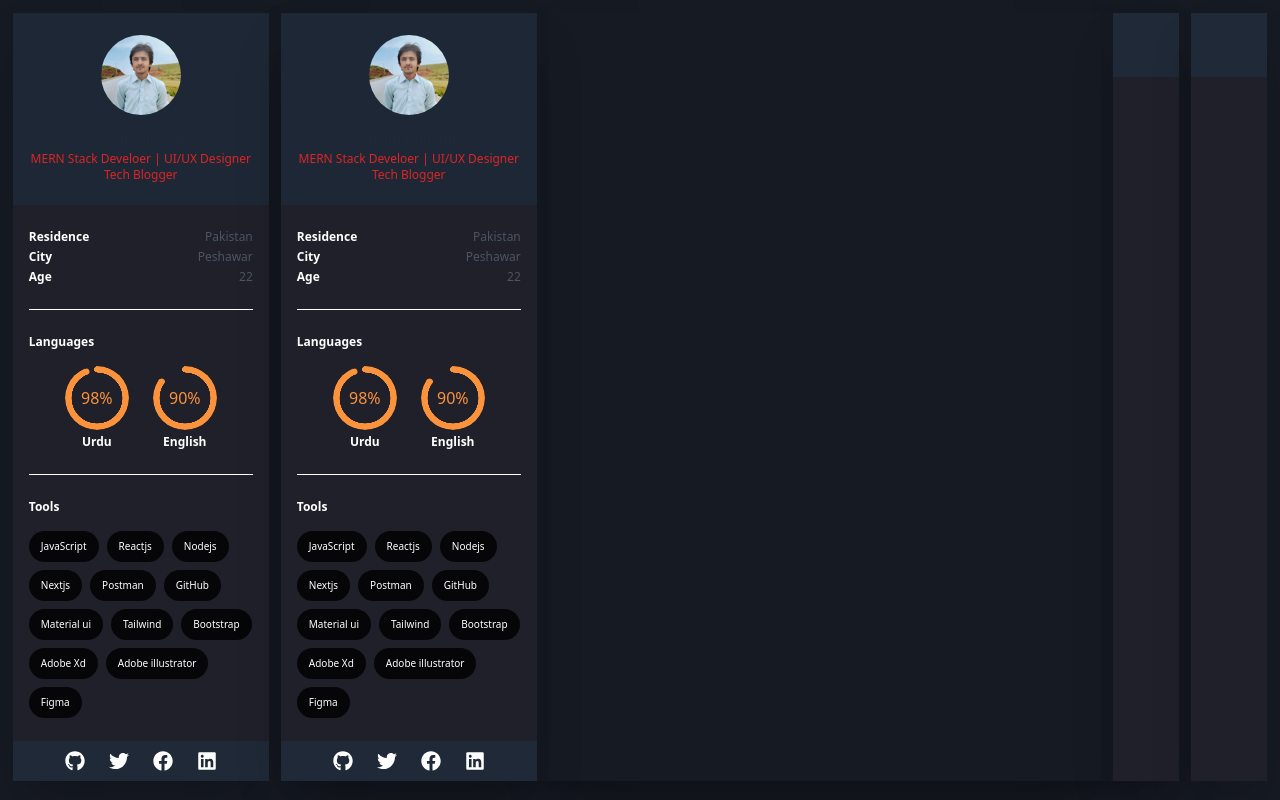
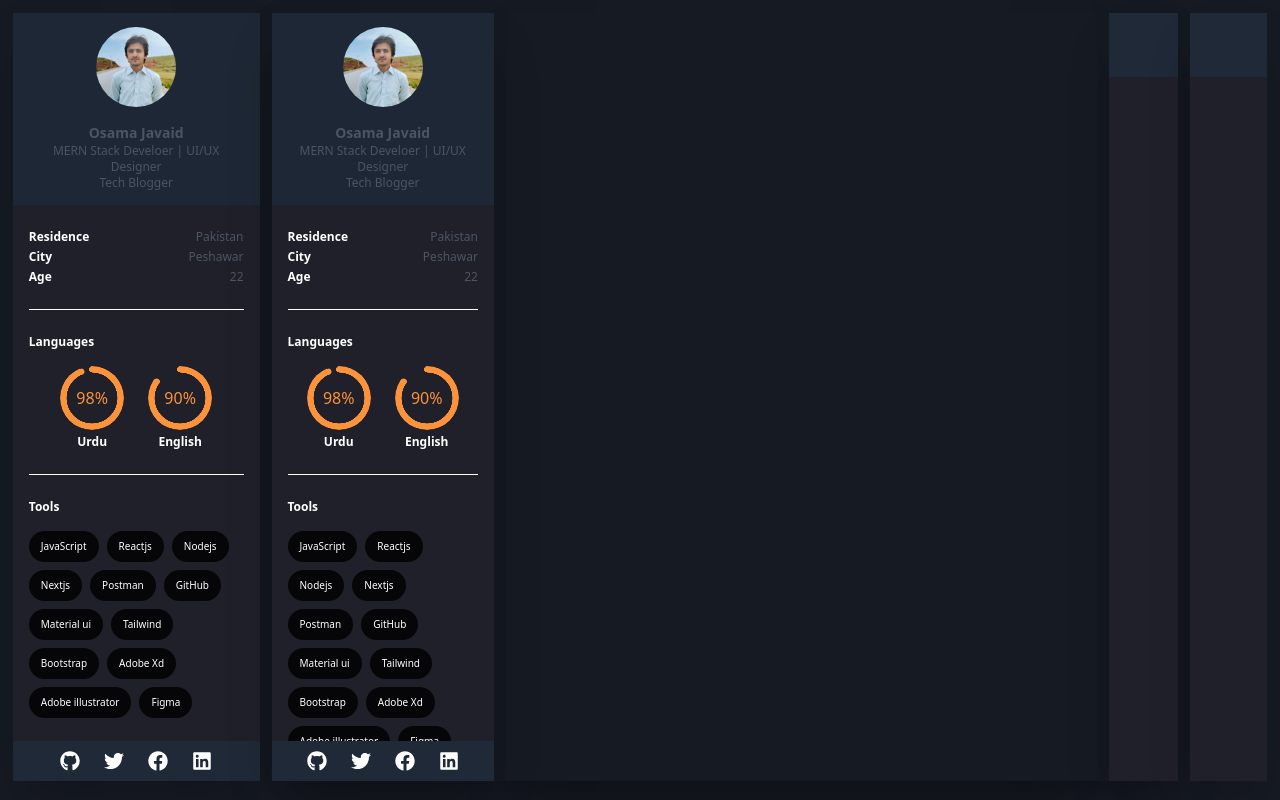
Before and after one commit to velocity-forge/Portfolio, a Next.js app: page /layout in a window 1280 px wide. Built offline with nearby package versions, Linux system fonts and the light colour scheme.

Commit message:
stucked at scrolling

```diff
--- a/components/Intro/Intro.jsx
+++ b/components/Intro/Intro.jsx
@@ -10,13 +10,13 @@ import Tools from './Tools'
 const Intro = () => {
 
     return (
-        <div className="w-64 h-full overflow-hidden relative bg-[#20202A] shadow-2xl z-[300] flex flex-col">
+        <>
             {/* fixed at top */}
             <div className="headerr z-50 absolute bg-gray-800 bg-opacity-90 backdrop-blur-sm inset-y-0 h-48 top-0 flex items-center justify-center w-full flex-col px-4 gap-y-4">
                 <img className='w-20 h-20 rounded-full' src='images/osama.jpg' alt="" />
                 <div className="flex flex-col items-center justify-center">
-                    <span className='text-red text-sm font-bold break-normal'>Osama Javaid </span>
-                    <span className='text-xs text-red-600 text-center'>MERN Stack Develoer | UI/UX Designer <br /> Tech Blogger </span>
+                    <span className='text-gray-600 text-sm font-bold break-normal'>Osama Javaid </span>
+                    <span className='text-xs text-gray-600 text-center'>MERN Stack Develoer | UI/UX Designer <br /> Tech Blogger </span>
                 </div>
             </div>
 
@@ -37,7 +37,7 @@ const Intro = () => {
                 <div className=""><FaLinkedin /></div>
             </div>
 
-        </div>
+        </>
     )
 }
 
--- a/components/Nav/Nav.jsx
+++ b/components/Nav/Nav.jsx
@@ -9,7 +9,7 @@ import NavItem from './NavItem'
 
 const Nav = ({ setOpen }) => {
     return (
-        <div className="absolute flex flex-col justify-center inset-y-0 right-0 w-64 h-full bg-[#20202A] shadow-2xl">
+        <div className="absolute z-[100] flex flex-col justify-center inset-y-0 right-0 w-64 h-full bg-[#20202A] shadow-2xl">
             <div onClick={e => setOpen(false)} className="flex absolute top-0 w-full items-center justify-center text-2xl h-16 bg-gray-800">
                 <ImCross />
             </div>
--- a/pages/home.jsx
+++ b/pages/home.jsx
@@ -2,7 +2,7 @@ import Typewriter from 'typewriter-effect';
 
 const home = () => {
     return (
-        <div className="PARENT">
+        <div className="PARENT -z-10">
             <div
                 className="relative backdrop-blur-sm w-full h-72 bg-fixed z-10"
                 style={{
--- a/pages/layout.js
+++ b/pages/layout.js
@@ -5,25 +5,28 @@ import { useState } from 'react'
 
 export default function Layout({ children }) {
     const [open, setOpen] = useState(false)
+    const [left, setLeft] = useState(false)
 
     return (
+        <>
 
-        <div className="h-[96vh] flex justify-between gap-x-3 select-none">
-            <div className="hidden lg:block">
+            <div className="h-[96vh] flex flex-col select-none">
+                <div className="lg:hidden">
+                    <div className="bg-red-600  w-full h-10 flex items-center justify-between px-2 lg:hidden">
+                        <div className="" onClick={e => setLeft(!left)}>
+                            <CgMenuRightAlt />
+                        </div>
+                        <div className="" onClick={e => setLeft(!left)}>
+                            <CgMenuRightAlt />
+                        </div>
+                    </div>
+                </div>
+                <div className=" lg:flex relative h-full justify-between gap-x-3">
+                    <div className={`w-64 h-full overflow-hidden bg-[#20202A] shadow-2xl z-[300] flex flex-col absolute lg:relative lg:block ${left ? 'block' : 'hidden'}`}>
                         <Intro />
                     </div>
                     <div className="w-full lg:w-9/12 shadow-2xl">
-                <div className="bg-red-600  w-full h-10 flex items-center justify-between px-2 lg:hidden">
-                    <div className="" onClick={e => setOpen(!open)}>
-                        <CgMenuRightAlt />
-                    </div>
-                    {/* <div className='reative'> */}
-                    {/* </div> */}
-                    <div className="">
-                        <CgMenuRightAlt />
-                    </div>
-                </div>
-                {open && <Intro />}
+
                         {children}
                     </div>
                     <div className="hidden lg:block w-20 relative bg-[#20202A] shadow-2xl">
@@ -33,6 +36,31 @@ export default function Layout({ children }) {
                         {open && <Nav setOpen={setOpen} />}
                     </div>
                 </div>
+            </div>
+
+            {/* <div className="h-[96vh] flex justify-between lg:hidden gap-x-3 relative select-none">
+                <div className={`transition-opacity delay-800 duration-300 absolute ease-in ${left ? 'block left-0 opacity-100' : 'hidden -left-80 opacity-0'}`}>
+                    <Intro />
+                </div>
+                <div className="w-full lg:w-9/12 shadow-2xl">
+                    <div className="bg-red-600  w-full h-10 flex items-center justify-between px-2 lg:hidden">
+                        <div className="" onClick={e => setLeft(!left)}>
+                            <CgMenuRightAlt />
+                        </div>
+                        <div className="" onClick={e => setLeft(!left)}>
+                            <CgMenuRightAlt />
+                        </div>
+                    </div>
+                    {children}
+                </div>
+                <div className="hidden lg:block w-20 relative bg-[#20202A] shadow-2xl">
+                    <div onClick={e => setOpen(!open)} className="bg-gray-800 flex items-center h-16 justify-center text-2xl ">
+                        <CgMenuRightAlt />
+                    </div>
+                    {open && <Nav setOpen={setOpen} />}
+                </div>
+            </div> */}
+        </>
 
     )
 }
```
Lines whose indentation alone changed are shown as unchanged.
